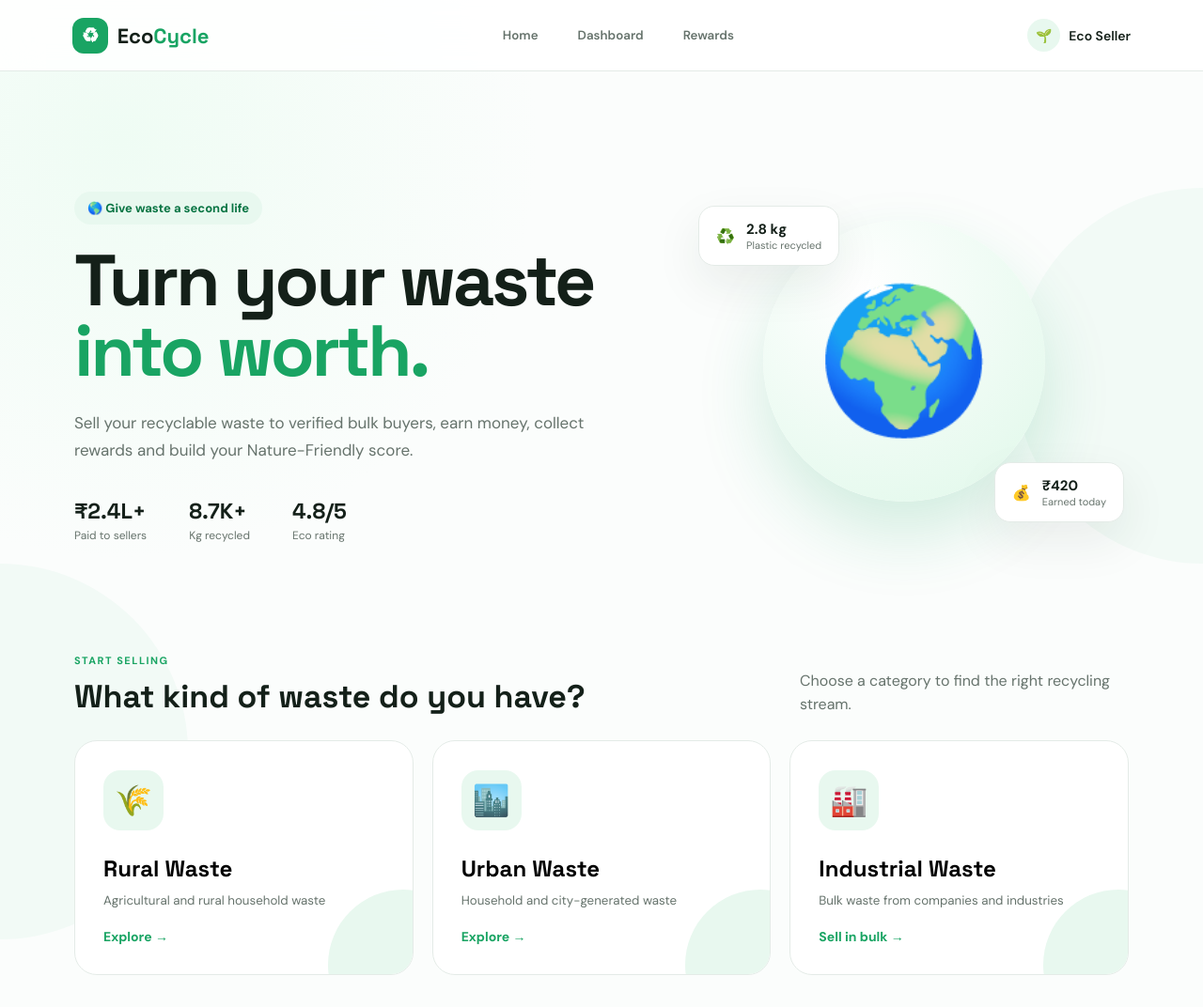
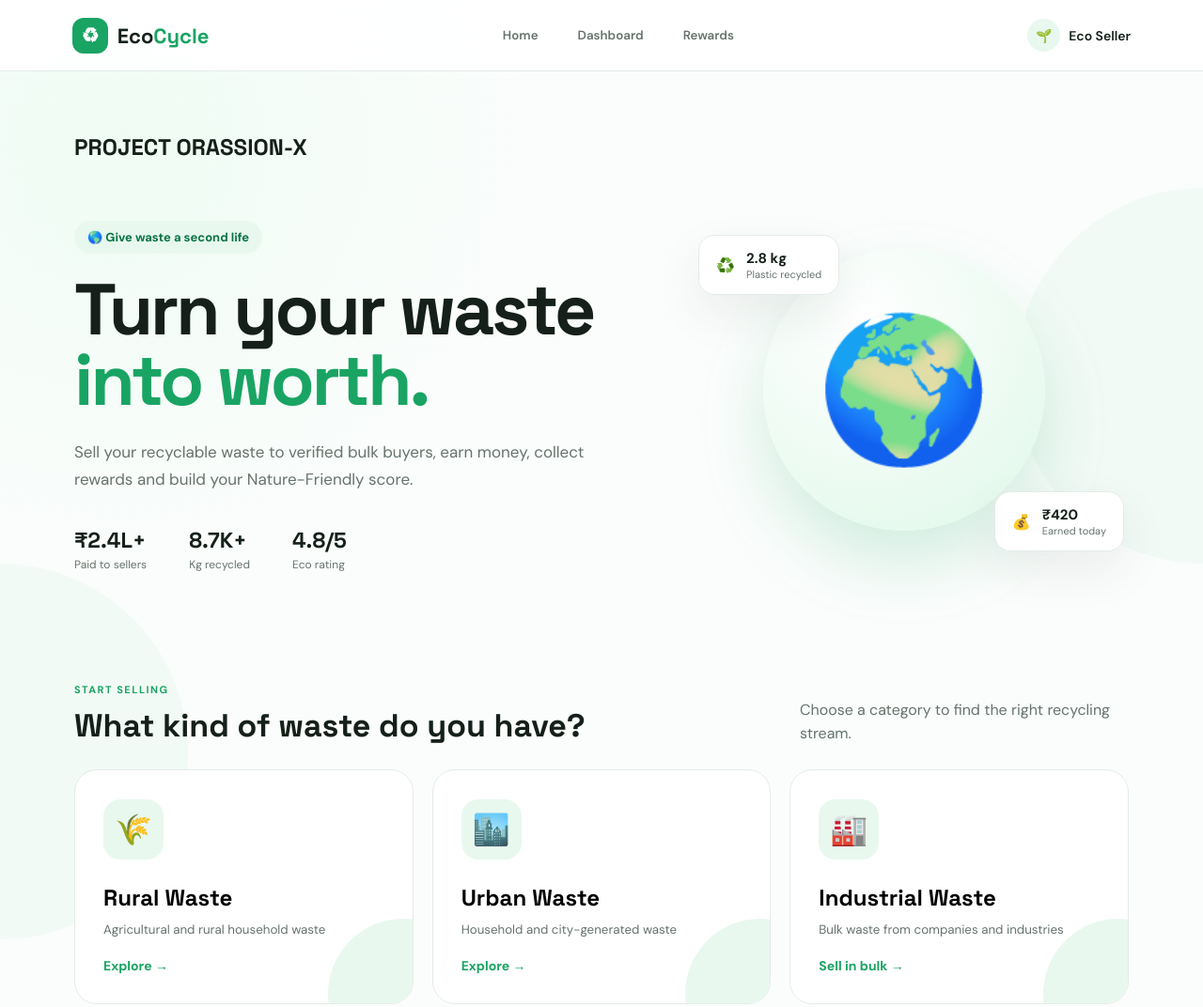
Before and after one commit to pritdjvuvw-tech/orassion-x, a plain HTML site: page index.html in a window 1280 px wide. Shown: the top 1072 px of the page at 94% size. Drawn offline with Linux system fonts and the light colour scheme.

Commit message:
Add PROJECT ORASSION-X heading

```diff
--- a/index.html
+++ b/index.html
@@ -53,6 +53,8 @@
 
         <!-- HOME SCREEN -->
         <section id="homeScreen" class="screen active">
+
+            <h1 class="project-heading">PROJECT ORASSION-X</h1>
 
             <div class="hero">
 
```
